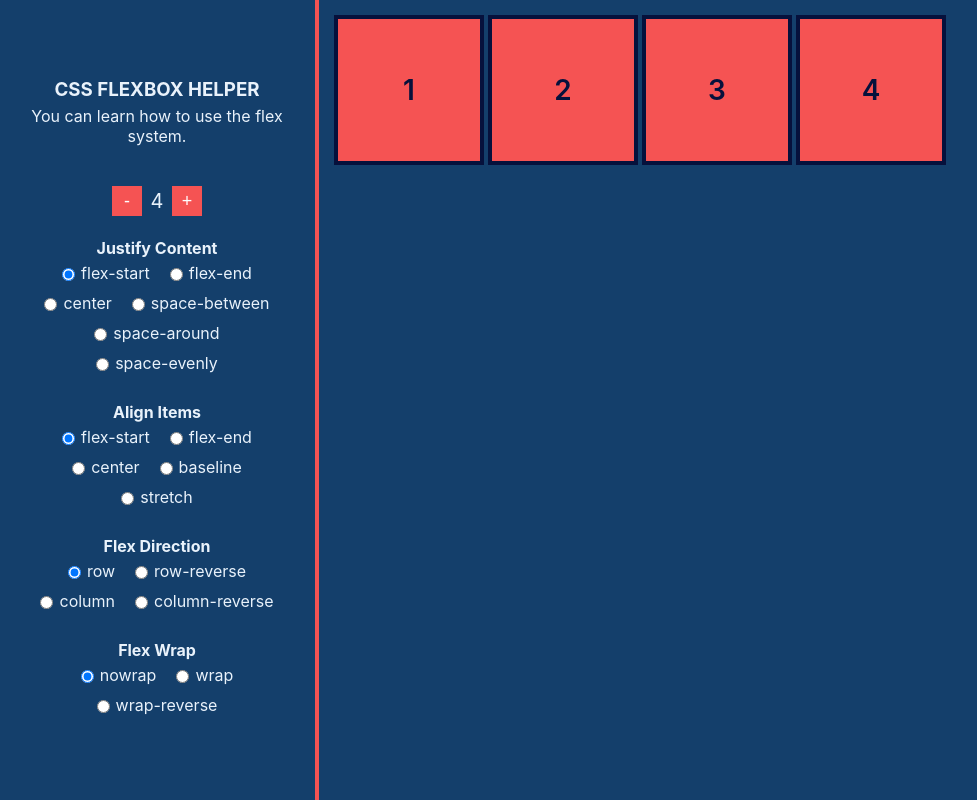
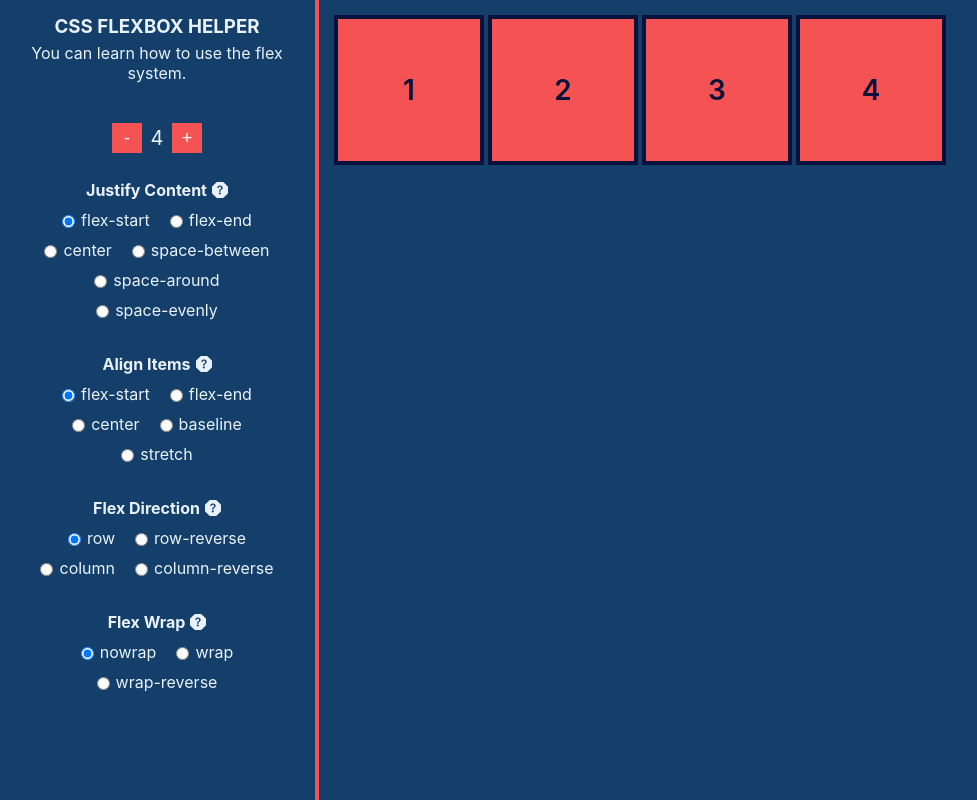
Before and after one commit to alikaraarslan/d-flex, a Next.js app: page / in a window 1280 px wide. Shown: the whole page, without its empty margins (1-978 px from the left). Built offline with nearby package versions, Linux system fonts and the light colour scheme.

Commit message:
add info tooltip to css property

```diff
--- a/assets/data.js
+++ b/assets/data.js
@@ -10,20 +10,28 @@ export const data = [
       'space-around',
       'space-evenly',
     ],
+    description:
+      'The justify-content CSS property defines how a flex container aligns its flex items within the main-axis of its container.',
   },
   {
     title: 'Align Items',
     value: 'alignItems',
     items: ['flex-start', 'flex-end', 'center', 'baseline', 'stretch'],
+    description:
+      'The align-items CSS property defines how flex items are aligned in the flex container when the main-axis (the axis along which the flex items are laid out) is the y-axis.',
   },
   {
     title: 'Flex Direction',
     value: 'flexDirection',
     items: ['row', 'row-reverse', 'column', 'column-reverse'],
+    description:
+      'The flex-direction CSS property specifies how flex items are placed in the flex container defining the main axis and the direction (normal or reversed).',
   },
   {
     title: 'Flex Wrap',
     value: 'flexWrap',
     items: ['nowrap', 'wrap', 'wrap-reverse'],
+    description:
+      'The flex-wrap CSS property specifies whether flex items are forced into a single line or can be wrapped onto multiple lines.',
   },
 ];
--- /dev/null
+++ b/components/Icon.js
@@ -0,0 +1,23 @@
+import React from 'react';
+
+const Icon = ({ name }) => {
+  switch (name) {
+    case 'question':
+      return (
+        <svg
+          xmlns="http://www.w3.org/2000/svg"
+          width="16"
+          height="16"
+          fill="currentColor"
+          className="bi bi-question-octagon-fill"
+          viewBox="0 0 16 16"
+        >
+          <path d="M11.46.146A.5.5 0 0 0 11.107 0H4.893a.5.5 0 0 0-.353.146L.146 4.54A.5.5 0 0 0 0 4.893v6.214a.5.5 0 0 0 .146.353l4.394 4.394a.5.5 0 0 0 .353.146h6.214a.5.5 0 0 0 .353-.146l4.394-4.394a.5.5 0 0 0 .146-.353V4.893a.5.5 0 0 0-.146-.353L11.46.146zM5.496 6.033a.237.237 0 0 1-.24-.247C5.35 4.091 6.737 3.5 8.005 3.5c1.396 0 2.672.73 2.672 2.24 0 1.08-.635 1.594-1.244 2.057-.737.559-1.01.768-1.01 1.486v.105a.25.25 0 0 1-.25.25h-.81a.25.25 0 0 1-.25-.246l-.004-.217c-.038-.927.495-1.498 1.168-1.987.59-.444.965-.736.965-1.371 0-.825-.628-1.168-1.314-1.168-.803 0-1.253.478-1.342 1.134-.018.137-.128.25-.266.25h-.825zm2.325 6.443c-.584 0-1.009-.394-1.009-.927 0-.552.425-.94 1.01-.94.609 0 1.028.388 1.028.94 0 .533-.42.927-1.029.927z" />
+        </svg>
+      );
+    default:
+      return null;
+  }
+};
+
+export default Icon;
--- a/pages/index.tsx
+++ b/pages/index.tsx
@@ -4,6 +4,8 @@ import { data } from '../assets/data.js';
 import styled from 'styled-components';
 import Tooltip from 'rc-tooltip';
 import 'rc-tooltip/assets/bootstrap.css';
+
+import Icon from '../components/Icon';
 
 const HomeWrapper = styled.div`
   display: flex;
@@ -12,10 +14,8 @@ const HomeWrapper = styled.div`
 const SidebarWraper = styled.div`
   width: 25%;
   border-right: 4px solid #f55353;
-  padding: 0 15px;
+  padding: 15px 15px;
   text-align: center;
-  justify-content: center;
-  align-items: center;
   display: flex;
   flex-direction: column;
   p {
@@ -70,10 +70,15 @@ const PropertyWrapper = styled.div`
   .items {
     padding: 2px 8px;
     span {
-      display: block;
+      display: flex;
       font-size: 16px;
       font-weight: 700;
       margin-top: 20px;
+      justify-content: center;
+      align-items: center;
+      height: 30px;
+      gap: 5px;
+      line-height: 0;
     }
     ul {
       display: flex;
@@ -171,11 +176,25 @@ const Home: NextPage = () => {
             {data.map((item, index) => (
               <div key={index} className="items">
                 <span>
+                  {item.title}
                   <Tooltip
                     placement="top"
-                    overlay={<span>{item.title} Description Box</span>}
+                    overlay={
+                      <span
+                        style={{
+                          maxWidth: '200px',
+                          display: 'block',
+                          textAlign: 'center',
+                          fontSize: '14px',
+                        }}
+                      >
+                        {item.description}
+                      </span>
+                    }
                   >
-                    <a>{item.title}</a>
+                    <a>
+                      <Icon name="question" />
+                    </a>
                   </Tooltip>
                 </span>
                 <ul>
```
